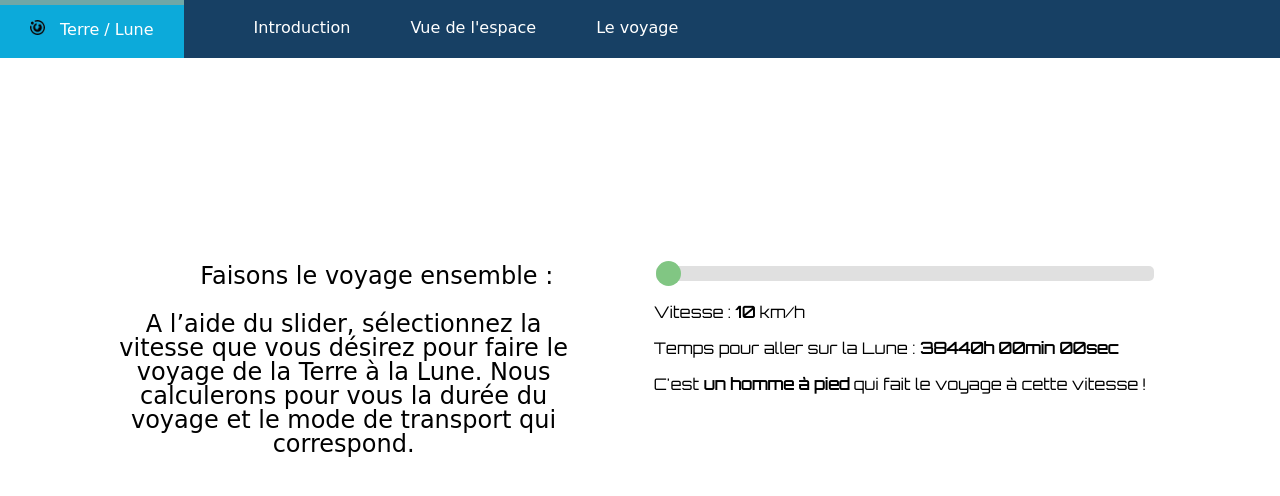
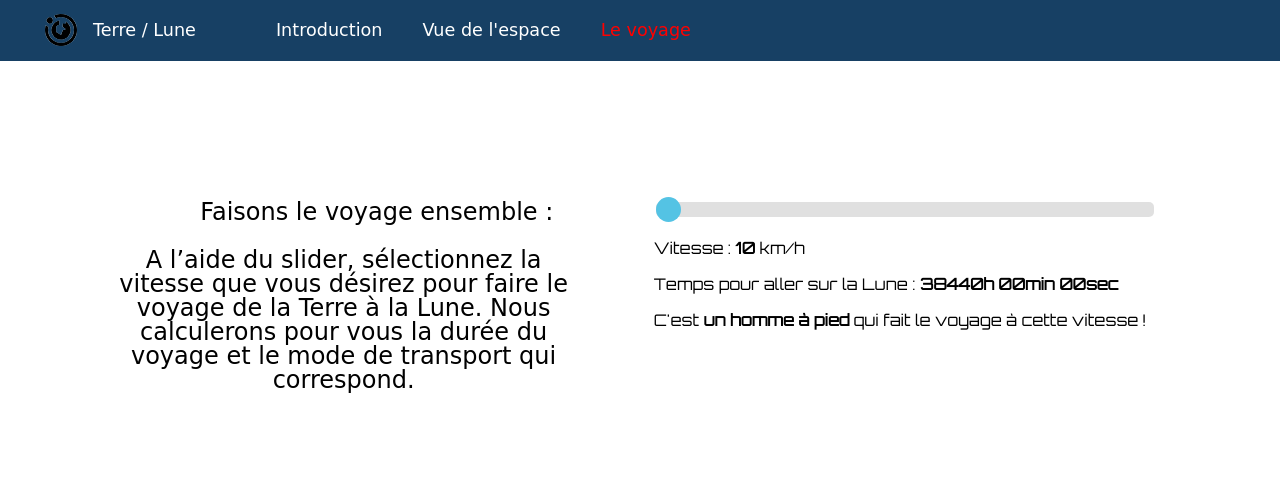
Before and after one commit to Prototype91/from_earth_to_the_moon, a website: page trip.html in a window 1280 px wide. Drawn offline with Linux system fonts and the light colour scheme; a web font is replaced by a local one.

Commit message:
navigation bar improved (bugs fixed) and comments added

```diff
--- a/css/style.css
+++ b/css/style.css
@@ -1,49 +1,47 @@
-/*Nav-bar*/
+/* Navigation bar */
+
+.active {
+    color: red;
+}
 .nav-bar {
     z-index: 2;
-    width: 100%;
+    display: flex;
+    position: fixed;
+    padding: 0.9rem 1.5625rem;
+    width:100%;
     background-color: #174064;
-    position: fixed;
-    display: flex;
-    flex-direction: row;
 }
 
-.nav-bar ul {
-    margin: 0px;
-    padding: 0px;
-    overflow: hidden;
+nav a {
+    display: flex;
+    align-items: center;
+    text-decoration: none;
+    font-family: 'Gugi', cursive;
+    font-size: 1.1rem;
+    margin-left: 1.25rem;
+    margin-right: 1.25rem;
+	color: white;
 }
 
-.nav-bar li {
-    list-style-type: none;
-    float: left;
-    font-family: 'Gugi', cursive;
+nav .first-rubric {
+	margin-left: 3.75rem;
 }
 
-.nav-bar a {
-    display: inline-block;
-    text-decoration: none;
-    padding: 1.25rem 1.875rem;
-    color: #FFF;
+nav a img {
+    width: 2rem;
 }
 
-.nav-bar .menu-logo {
-    margin-right: 40px;
+nav a p {
+    font-family: 'Gugi', cursive;
+    color: white;
+	margin-left: 1rem;
 }
 
+.nav-bar p:hover {
+    color: red;
+}
 .nav-bar a:hover {
-    border-top: 5px solid #70A7A7;
-    background-color: #0CAADA;
-}
-
-nav li:hover a {
-    padding: 15px 30px 20px 30px;
-}
-
-.img-logo {
-    height: 15px;
-    width: 15px;
-    padding-right: 15px;
+    color: red;
 }
 
 /* Different blocs */
@@ -150,7 +148,6 @@ nav li:hover a {
     text-align: center;
 }
 
-
 /* Titles and paragraphs */
 
 main p,
--- a/css/trip.css
+++ b/css/trip.css
@@ -1,49 +1,47 @@
-/* Nav-bar */
+/* Navigation bar */
+
+.active {
+    color: red;
+}
 .nav-bar {
     z-index: 2;
-    width: 100%;
+    display: flex;
+    position: fixed;
+    padding: 0.9rem 1.5625rem;
+    width:100%;
     background-color: #174064;
-    position: fixed;
-    display: flex;
-    flex-direction: row;
 }
 
-.nav-bar ul {
-    margin: 0px;
-    padding: 0px;
-    overflow: hidden;
+nav a {
+    display: flex;
+    align-items: center;
+    text-decoration: none;
+    font-family: 'Gugi', cursive;
+    font-size: 1.1rem;
+    margin-left: 1.25rem;
+    margin-right: 1.25rem;
+	color: white;
 }
 
-.nav-bar li {
-    list-style-type: none;
-    float: left;
-    font-family: 'Gugi', cursive;
+nav .first-rubric {
+	margin-left: 3.75rem;
 }
 
-.nav-bar a {
-    display: inline-block;
-    text-decoration: none;
-    padding: 1.25rem 1.875rem;
-    color: #FFF;
+nav a img {
+    width: 2rem;
 }
 
-.nav-bar .menu-logo {
-    margin-right: 40px;
+nav a p {
+    font-family: 'Gugi', cursive;
+    color: white;
+	margin-left: 1rem;
 }
 
+.nav-bar p:hover {
+    color: red;
+}
 .nav-bar a:hover {
-    border-top: 5px solid #70A7A7;
-    background-color: #0CAADA;
-}
-
-nav li:hover a {
-    padding: 15px 30px 20px 30px;
-}
-
-.img-logo {
-    height: 15px;
-    width: 15px;
-    padding-right: 15px;
+    color: red;
 }
 
 /* Body */
@@ -77,7 +75,7 @@ main p {
     width: 25px;
     height: 25px;
     border-radius: 50%;
-    background: #4CAF50;
+    background: #0CAADA;
     cursor: pointer;
 }
 
--- a/js/space-view.js
+++ b/js/space-view.js
@@ -63,8 +63,7 @@ const starField = new THREE.Mesh(starGeometry, starMaterial);
 scene.add(starField);
 */
 
-//Camera vector
-const earthVec = new THREE.Vector3(0, 0, 0);
+//Orbit
 let r = 35;
 let theta = 0;
 let dTheta = 2 * Math.PI / 1000;
--- a/js/trip.js
+++ b/js/trip.js
@@ -33,7 +33,7 @@ slider.oninput = function () {
     output3.innerHTML = means_of_transport;
 }
 
-//Creation of a function to convert milliseconds into a date  with HH:MM:SS:
+//Creation of a function to convert milliseconds into a date with HH:MM:SS:
 
 function msToDate(milliseconds) {
 
--- a/trip.html
+++ b/trip.html
@@ -15,14 +15,14 @@
 
 <body>
     <nav class="nav-bar">
-        <ul>
-            <li class="menu-logo"><a href="index.html"><img src="assets/img/logo.png" alt="site-logo"
-                        class="img-logo">Terre / Lune</a></li>
-            <li class="menu-intro"><a href="index.html">Introduction</a></li>
-            <li class="menu-space-view"><a href="space_view.html">Vue de l'espace</a></li>
-            <li class="menu-trip"><a href="trip.html">Le voyage</a></li>
-        </ul>
-    </nav> <br><br><br><br>
+        <a href="index.html">
+            <img src="assets/img/logo.png" alt="site logo">
+            <p>Terre / Lune</p>
+        </a>
+        <a href="index.html" class="first-rubric">Introduction</a>
+        <a href="space_view.html">Vue de l'espace</a>
+        <a href="trip.html" class="active">Le voyage</a>
+    </nav>
 
     <main>
 
```
Also changed, not shown: index.html (+8 -7 lines), space_view.html (+8 -7 lines).
